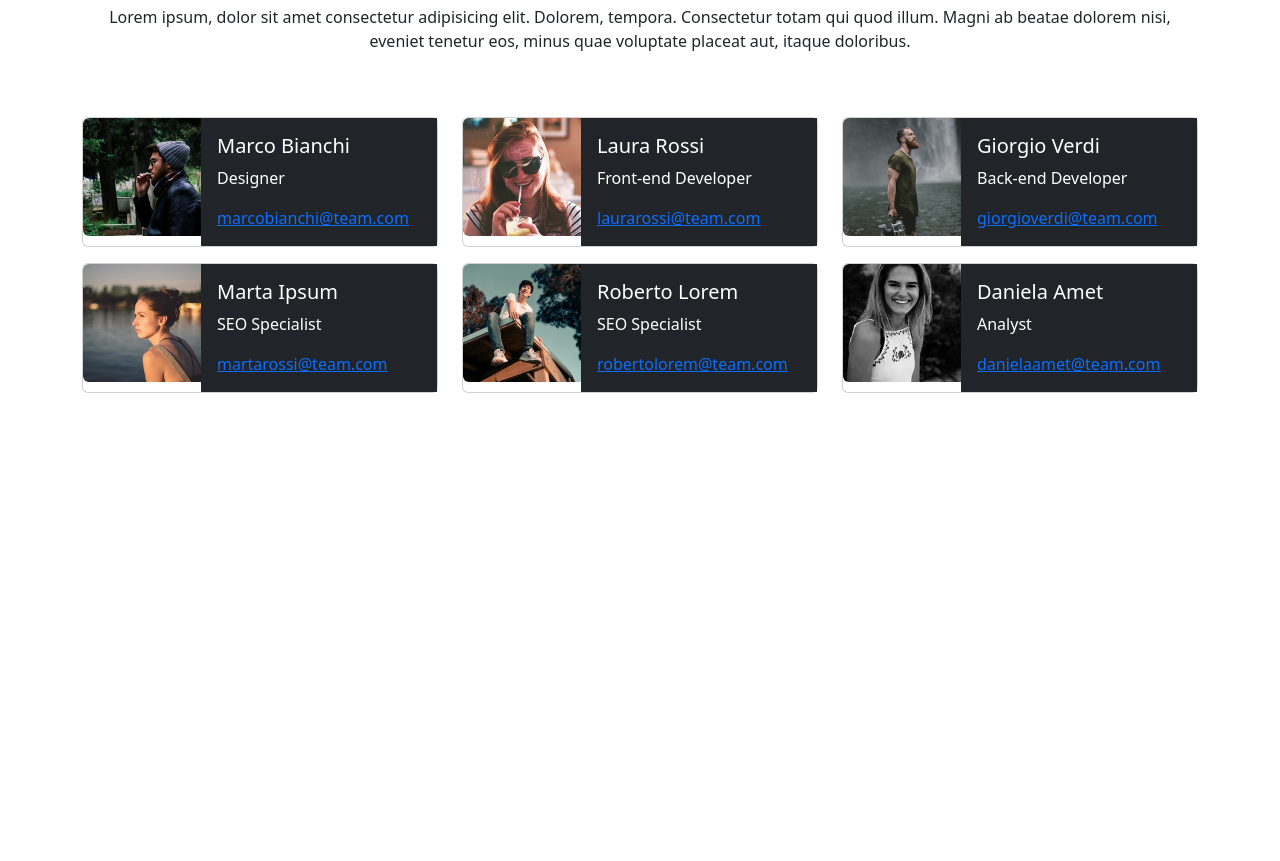
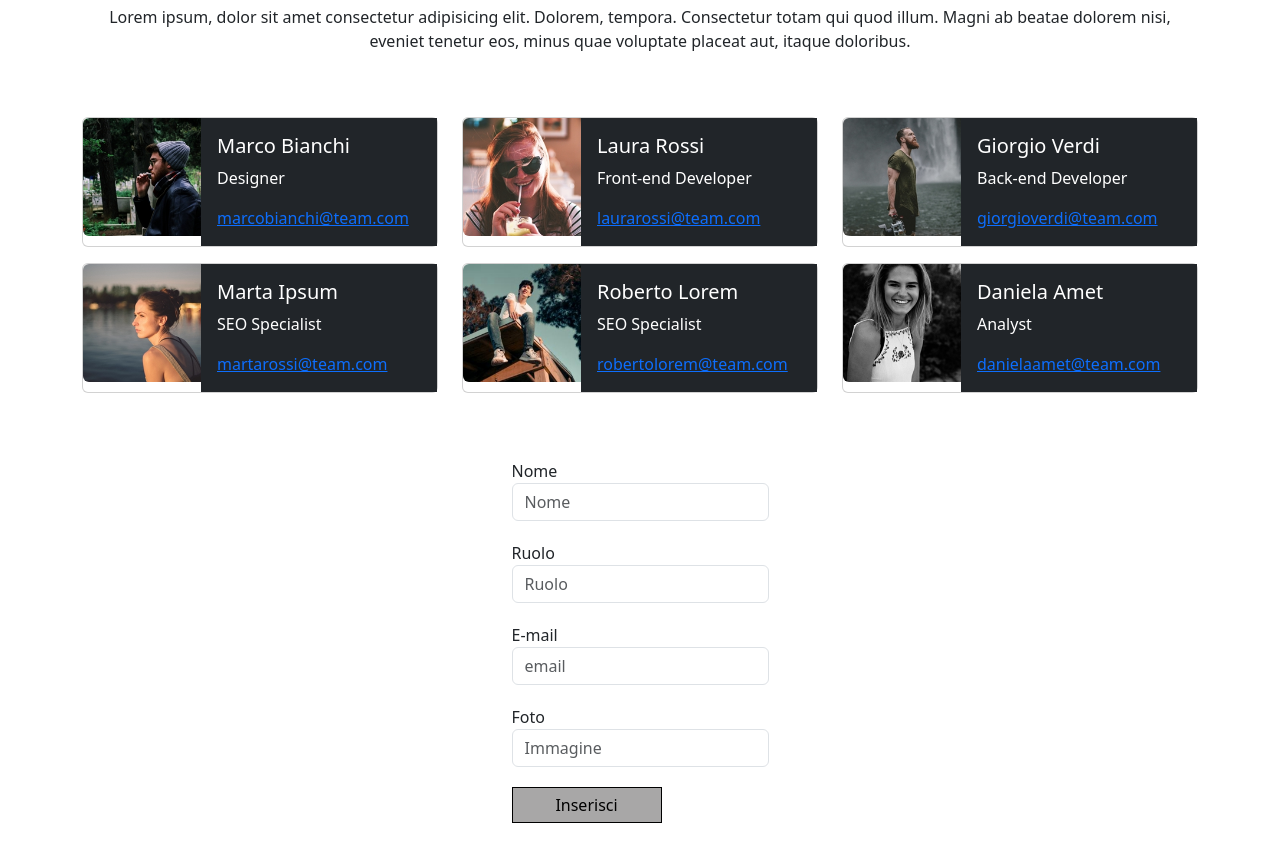
Before and after one commit to Ivanaricci/js-our-team, a plain HTML site: page index.html in a window 1280 px wide. Shown: the part 185-1046 px from the top of the page. Before the commit the page ends 800 px from the top, so only its background shows below. Drawn offline with nearby package versions, Linux system fonts and the light colour scheme.

Commit message:
[UPD] Add input

```diff
--- a/css/style.css
+++ b/css/style.css
@@ -0,0 +1,25 @@
+.form-container{
+    margin-top: 50px;
+    display: flex;
+    justify-content: center;
+}
+
+.form{
+    width: 500px;
+}
+
+form div{
+    margin-bottom: 20px;
+}
+
+.my-button{
+    background-color: rgb(168, 167, 167);
+    border: 1px solid black;
+    width: 150px;
+    padding: 5px;
+    transition: 0.3s;
+}
+
+.my-button:hover{
+    background-color: transparent;
+}
--- a/index.html
+++ b/index.html
@@ -4,7 +4,7 @@
     <meta charset="UTF-8">
     <meta name="viewport" content="width=device-width, initial-scale=1.0">
     <link href="https://cdn.jsdelivr.net/npm/bootstrap@5.3.3/dist/css/bootstrap.min.css" rel="stylesheet" integrity="sha384-QWTKZyjpPEjISv5WaRU9OFeRpok6YctnYmDr5pNlyT2bRjXh0JMhjY6hW+ALEwIH" crossorigin="anonymous">
-    <link rel="stylesheet" href="/css/style.css">
+    <link rel="stylesheet" href="./css/style.css">
     <title>Document</title>
 </head>
 <body>
@@ -35,6 +35,34 @@
                       </div>
                 </div> -->
             </div>
+
+            <div class="row">
+                <div class="col-12">
+                    <div class="form-container">
+                        <form action="" id="member-form">
+                            <div>
+                                <label for="" class="control-label">Nome</label>
+                                <input type="text" name="" id="name" placeholder="Nome" class="form-control">
+                            </div>
+                            <div>
+                                <label for="" class="control-label">Ruolo</label>
+                                <input type="text" name="" id="role" placeholder="Ruolo" class="form-control">
+                            </div>
+                            <div>
+                                <label for="" class="control-label">E-mail</label>
+                                <input type="text" name="" id="email" placeholder="email" class="form-control">
+                            </div>
+                            <div>
+                                <label for="" class="control-label">Foto</label>
+                                <input type="text" name="" id="img" placeholder="Immagine" class="form-control">
+                            </div>
+                            <div>
+                                <button id="send" class="my-button">Inserisci</button>
+                            </div>
+                        </form>
+                    </div>
+                </div>
+            </div>
         </div>
     </div>
     <script src="./js/script.js"></script>
```
